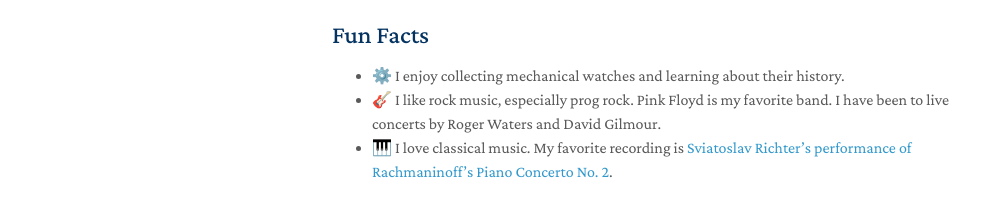
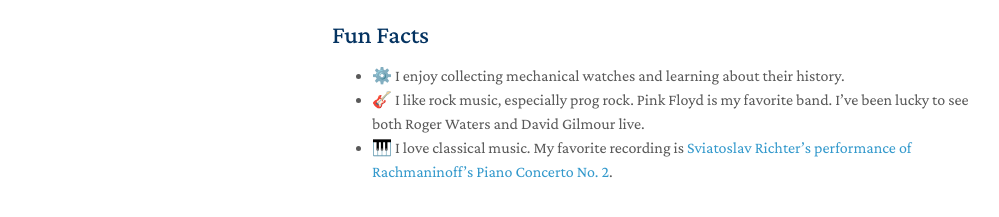
Before and after one commit to wkindling/wkindling.github.io, a Jekyll site: the page built from index.md, in a window 1280 px wide and 900 px high, scrolled down 946 px. Shown: the part 622-839 px from the top of the window, without its empty margins (138-1137 px from the left). Built offline with Jekyll 4.4.1, drawn with Linux system fonts in a browser that asks for light colours; nearby versions of some CDN libraries; a style sheet for code colours, icons or effects is not loaded; our own code applies the rules of GitHub Pages for plain Markdown files.

Commit message:
Update index.md

```diff
--- a/index.md
+++ b/index.md
@@ -21,5 +21,5 @@ My research lies at the intersection of physically based simulation, geometry pr
 
 ## Fun Facts
 - ⚙️ I enjoy collecting mechanical watches and learning about their history.
-- 🎸 I like rock music, especially prog rock. Pink Floyd is my favorite band. I have been to live concerts by Roger Waters and David Gilmour.
+- 🎸 I like rock music, especially prog rock. Pink Floyd is my favorite band. I’ve been lucky to see both Roger Waters and David Gilmour live.
 - 🎹 I love classical music. My favorite recording is [Sviatoslav Richter’s performance of Rachmaninoff’s Piano Concerto No. 2](https://share.google/XsFEAEIKa6mXMKmlG).
```
